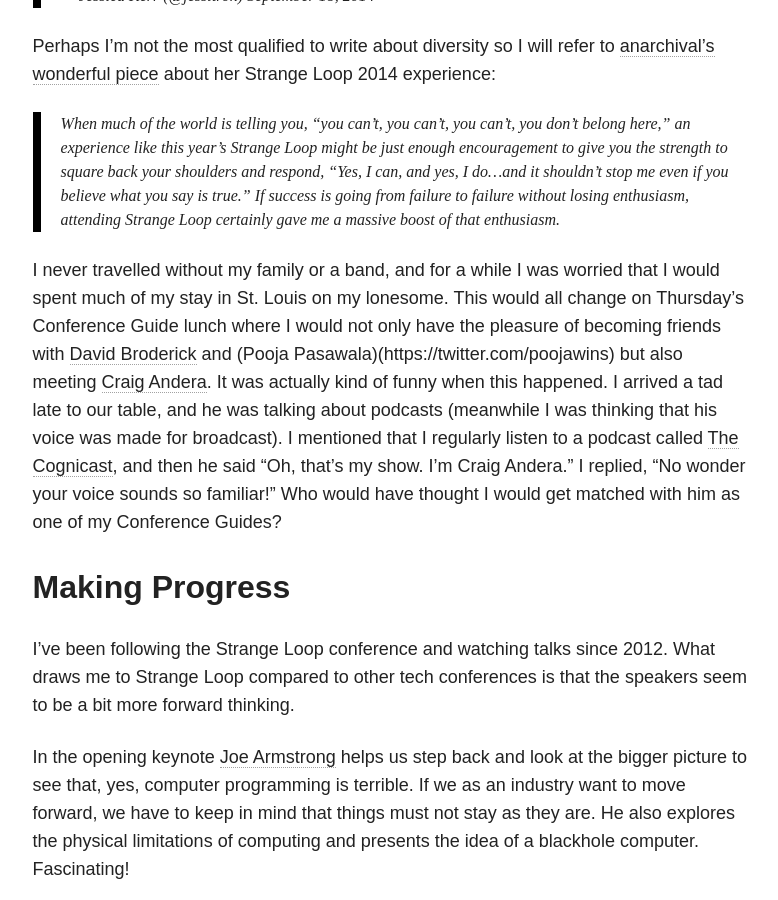
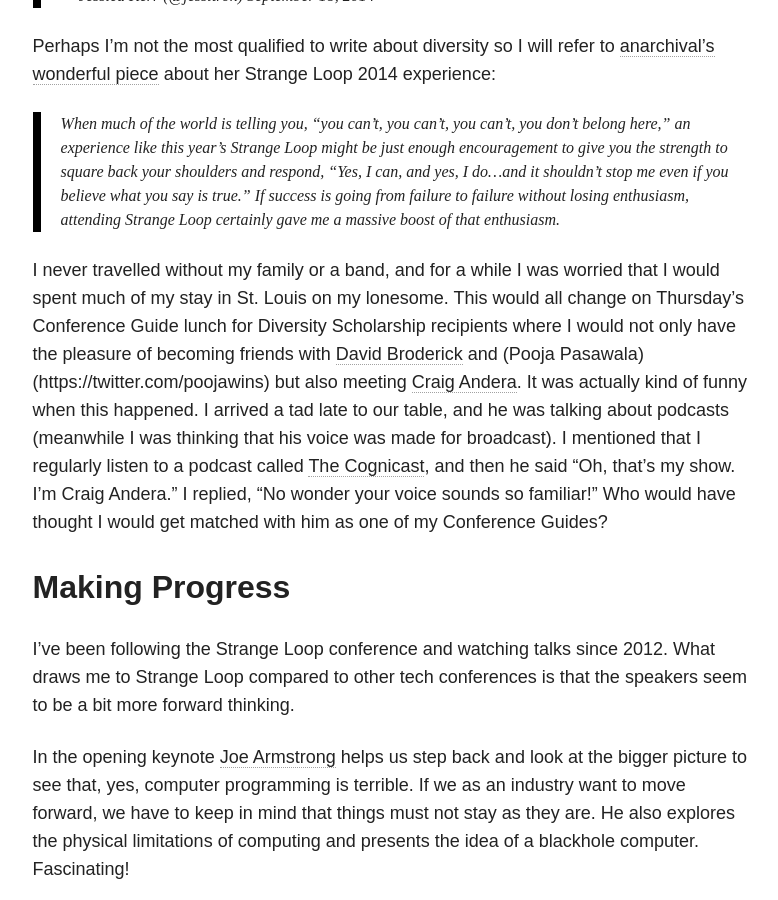
Before and after one commit to krisc/krisc.github.io, a Jekyll site: the page built from _posts/blog/2014-09-24-StrangeLoop2014.md, in a window 1280 px wide and 900 px high, scrolled down 1584 px. Shown: the whole window, without its empty margins (347-1125 px from the left). Built offline with Jekyll 4.4.1, drawn with Linux system fonts in a browser that asks for light colours; nearby versions of some CDN libraries; comment, search, counter and statistics services are not loaded.

Commit message:
conference guide lunch for diversity

```diff
--- a/_posts/blog/2014-09-24-StrangeLoop2014.md
+++ b/_posts/blog/2014-09-24-StrangeLoop2014.md
@@ -22,7 +22,7 @@
 
 <blockquote>When much of the world is telling you, “you can’t, you can’t, you can’t, you don’t belong here,” an experience like this year’s Strange Loop might be just enough encouragement to give you the strength to square back your shoulders and respond, “Yes, I can, and yes, I do…and it shouldn’t stop me even if you believe what you say is true.” If success is going from failure to failure without losing enthusiasm, attending Strange Loop certainly gave me a massive boost of that enthusiasm.</blockquote>
 
-I never travelled without my family or a band, and for a while I was worried that I would spent much of my stay in St. Louis on my lonesome. This would all change on Thursday's Conference Guide lunch where I would not only have the pleasure of becoming friends with [David Broderick](https://twitter.com/Brodlist) and (Pooja Pasawala)(https://twitter.com/poojawins) but also meeting [Craig Andera](https://twitter.com/craigandera). It was actually kind of funny when this happened. I arrived a tad late to our table, and he was talking about podcasts (meanwhile I was thinking that his voice was made for broadcast). I mentioned that I regularly listen to a podcast called [The Cognicast](http://blog.cognitect.com/cognicast), and then he said "Oh, that's my show. I'm Craig Andera." I replied, "No wonder your voice sounds so familiar!" Who would have thought I would get matched with him as one of my Conference Guides?
+I never travelled without my family or a band, and for a while I was worried that I would spent much of my stay in St. Louis on my lonesome. This would all change on Thursday's Conference Guide lunch for Diversity Scholarship recipients where I would not only have the pleasure of becoming friends with [David Broderick](https://twitter.com/Brodlist) and (Pooja Pasawala)(https://twitter.com/poojawins) but also meeting [Craig Andera](https://twitter.com/craigandera). It was actually kind of funny when this happened. I arrived a tad late to our table, and he was talking about podcasts (meanwhile I was thinking that his voice was made for broadcast). I mentioned that I regularly listen to a podcast called [The Cognicast](http://blog.cognitect.com/cognicast), and then he said "Oh, that's my show. I'm Craig Andera." I replied, "No wonder your voice sounds so familiar!" Who would have thought I would get matched with him as one of my Conference Guides?
 
 ##Making Progress
 I've been following the Strange Loop conference and watching talks since 2012. What draws me to Strange Loop compared to other tech conferences is that the speakers seem to be a bit more forward thinking.
```
